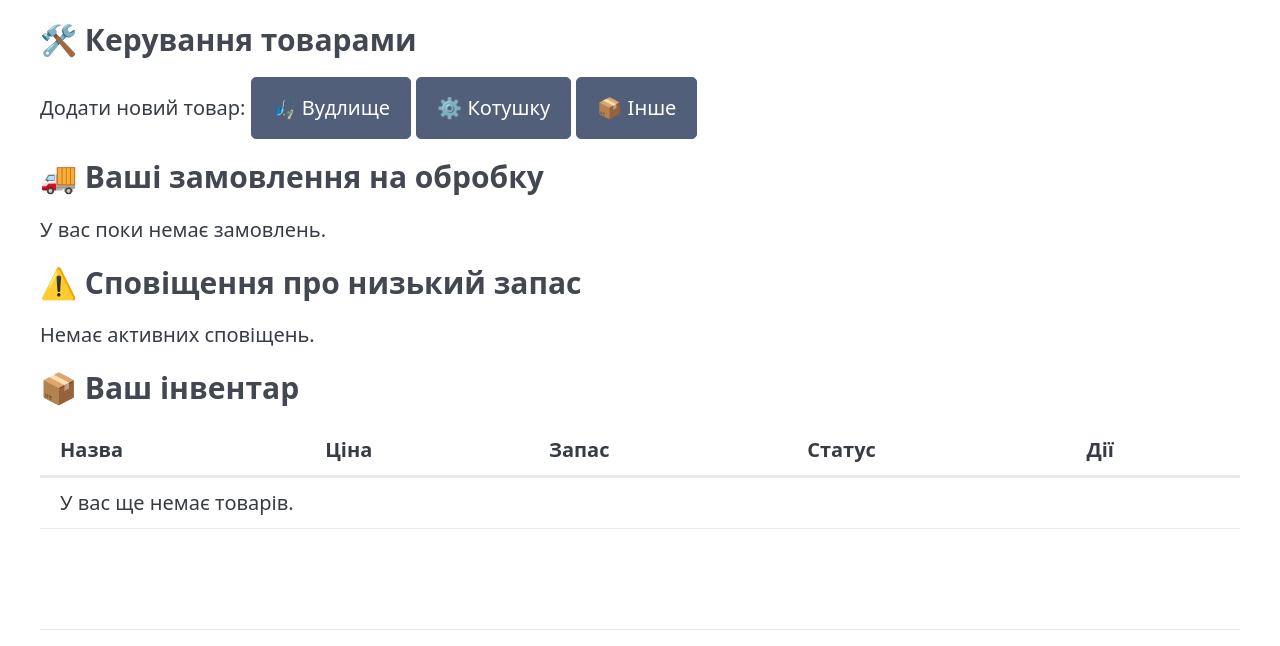
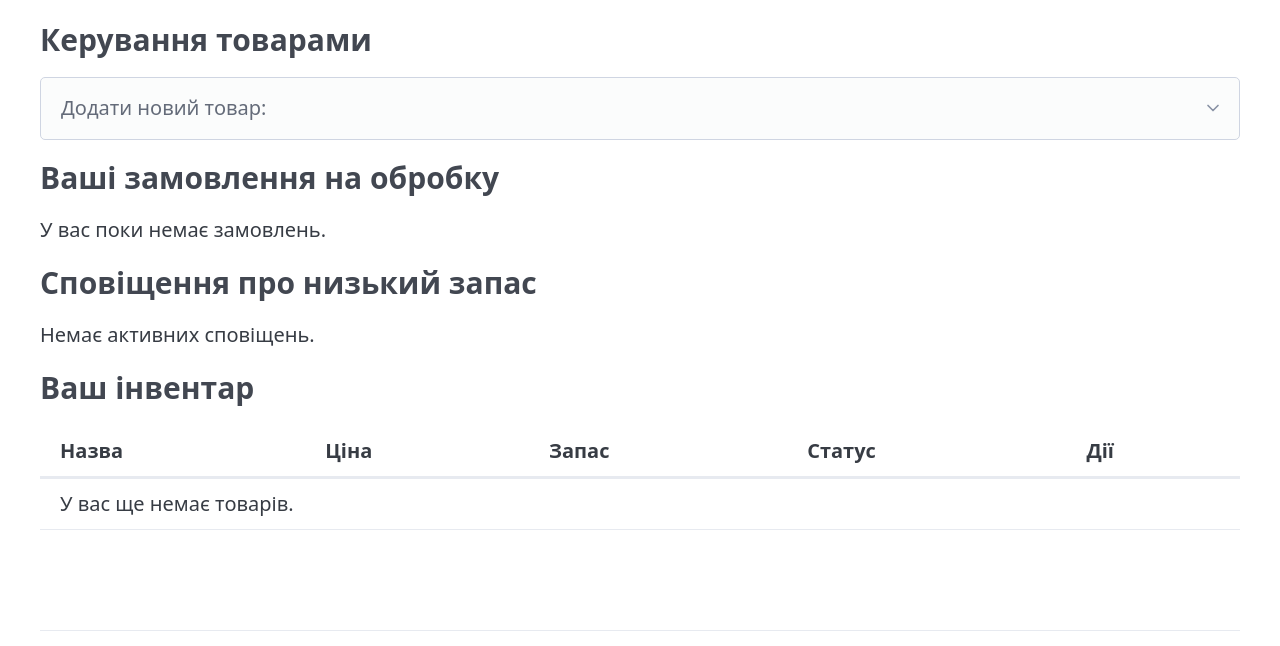
Before and after one commit to Solidarov/fishing-store, a Django app: template fishing_store/store/templates/store/seller_dashboard.html in a window 1280 px wide. Shown: the part 223-869 px from the top of the page. Run offline with Django 3.2, Linux system fonts and the light colour scheme; the template is opened without the code that fills it, so the values that code supplies are empty; some libraries are stand-ins or nearby versions.

Commit message:
ref: update seller dashboard template

```diff
--- a/fishing_store/store/models/orders.py
+++ b/fishing_store/store/models/orders.py
@@ -152,6 +152,10 @@ class SubOrder(models.Model):
         """Перевіряє, чи можна скасувати підзамовлення."""
         return self.status in [self.Status.PENDING]
 
+    def can_change_status(self):
+        """Перевіряє, чи можна загалом змінити статус"""
+        return self.can_mark_sent() or self.can_mark_sent() or self.can_cancel()
+
     def mark_sent(self):
         """Змінює статус на 'Відправлено'."""
         if not self.can_mark_sent():
--- a/fishing_store/store/templates/store/seller_dashboard.html
+++ b/fishing_store/store/templates/store/seller_dashboard.html
@@ -8,27 +8,32 @@
     </header>
 
     {% if missing_store_name %}
-    <aside style="background-color: #ffe0e0; border-left: 5px solid #ff0000; padding: 15px; margin-bottom: 20px;">
-        <h4 style="color: #ff0000; margin-top: 0;">⚠️ Відсутня назва магазину!</h4>
-        <p>Ваші товари не відображаються належним чином, і ви не зможете додавати нові товари, поки не вкажете назву магазину.</p>
+    <aside
+        style="border: #ffe0e0 1px solid; border-radius: 5px; border-left: 5px solid #ff0000; padding: 15px; margin-bottom: 20px;">
+        <h4 style="color: #ff0000; margin-top: 0;">Відсутня назва магазину!</h4>
+        <p>Ваші товари не відображаються належним чином, і ви не зможете додавати нові товари, поки не вкажете назву
+            магазину.</p>
         <a href="{% url 'users:profile_edit' %}" role="button">Встановити назву магазину</a>
     </aside>
     {% endif %}
 
     <section>
         <header>
-            <h3>🛠 Керування товарами</h3>
+            <h3>Керування товарами</h3>
         </header>
-        <p>Додати новий товар:
-            <a href="{% url 'store:product_add' %}?type=rod" role="button" class="secondary">🎣 Вудлище</a>
-            <a href="{% url 'store:product_add' %}?type=reel" role="button" class="secondary">⚙️ Котушку</a>
-            <a href="{% url 'store:product_add' %}" role="button" class="secondary">📦 Інше</a>
-        </p>
+        <details class="dropdown">
+            <summary>Додати новий товар:</summary>
+            <ul>
+                <li> <a href="{% url 'store:product_add' %}?type=rod" role="button" class="secondary">Вудлище</a></li>
+                <li> <a href="{% url 'store:product_add' %}?type=reel" role="button" class="secondary">Котушку</a></li>
+                <li> <a href="{% url 'store:product_add' %}" role="button" class="secondary">Інше</a></li>
+            </ul>
+        </details>
     </section>
 
     <section>
         <header>
-            <h3>🚚 Ваші замовлення на обробку</h3>
+            <h3>Ваші замовлення на обробку</h3>
         </header>
         {% if sub_orders %}
         <div style="overflow-x: auto;">
@@ -49,7 +54,8 @@
                     <tr>
                         <td>{{ sub_order.id }}</td>
                         <td>
-                        {{ sub_order.order.user.customer_profile.first_name }} {{sub_order.order.user.customer_profile.last_name}}<br>
+                            {{ sub_order.order.user.customer_profile.first_name }}
+                            {{sub_order.order.user.customer_profile.last_name}}<br>
                             <small>{{ sub_order.order.phone_number }}</small>
                         </td>
                         <td><small>{{ sub_order.delivery_address }}</small></td>
@@ -65,6 +71,7 @@
                             <mark>{{ sub_order.get_status_display }}</mark>
                         </td>
                         <td>
+                            {% if sub_order.can_change_status %}
                             <form action="{% url 'store:update_sub_order_status' sub_order.id %}" method="post">
                                 {% csrf_token %}
                                 <select name="status" style="margin-bottom: 5px;">
@@ -80,6 +87,7 @@
                                 </select>
                                 <button type="submit">Змінити</button>
                             </form>
+                            {% endif %}
                         </td>
                     </tr>
                     {% endfor %}
@@ -93,7 +101,7 @@
 
     <section>
         <header>
-            <h3>⚠️ Сповіщення про низький запас</h3>
+            <h3>Сповіщення про низький запас</h3>
         </header>
         {% if alerts %}
         <table>
@@ -128,7 +136,7 @@
 
     <section>
         <header>
-            <h3>📦 Ваш інвентар</h3>
+            <h3>Ваш інвентар</h3>
         </header>
         <div style="overflow-x: auto;">
             <table>
@@ -143,51 +151,49 @@
                 </thead>
                 <tbody>
                     {% for product in products %}
-                    <tr {% if product.is_deleted %}style="opacity: 0.5; background: #f9f9f9;"{% endif %}>
+                    <tr {% if product.is_deleted %}style="opacity: 0.5; background: #f9f9f9;" {% endif %}>
                         <td>{{ product.name }}</td>
                         <td>{{ product.price }} грн</td>
                         <td>
-                            {% if product.stock <= product.low_stock_threshold %}
-                                <mark>{{ product.stock }}</mark>
+                            {% if product.stock <= product.low_stock_threshold %} <mark>{{ product.stock }}</mark>
                                 {% else %}
                                 {{ product.stock }}
                                 {% endif %}
                         </td>
                         <td>
                             {% if product.is_deleted %}
-                                <span style="color: grey;">🗑 Видалено ({{ product.deleted_at|date:"d.m" }})</span>
+                            <span style="color: grey;">Видалено ({{ product.deleted_at|date:"d.m" }})</span>
                             {% elif not product.is_active %}
-                                <span style="color: orange;">⏸ Неактивний</span>
+                            <span style="color: orange;">Неактивний</span>
                             {% elif product.stock == 0 %}
-                                <span style="color: red;">📉 Немає в наявності</span>
+                            <span style="color: red;">Немає в наявності</span>
                             {% else %}
-                                <span style="color: green;">✅ Активний</span>
+                            <span style="color: green;">Активний</span>
                             {% endif %}
                         </td>
                         <td>
                             {% if not product.is_deleted %}
-                                <a href="{% url 'store:product_edit' product.id %}">Редагувати</a> |
-                                <form action="{% url 'store:product_delete' product.id %}" method="post" style="display:inline;" onsubmit="return confirm('Ви впевнені, що хочете видалити товар?')">
+                            <form action="{% url 'store:product_delete' product.id %}" method="post"
+                                onsubmit="return confirm('Ви впевнені, що хочете видалити товар?')">
+                                <fieldset class="grid">
+                                    <input type="button" value="Редагувати" class="outline secondary"
+                                        onclick="location.href='{% url 'store:product_edit' product.id %}'" />
                                     {% csrf_token %}
-                                    <button type="submit" class="contrast" style="--background-color: red; --color: white; padding: 2px 5px; font-size: 12px; border: none;">Видалити</button>
+                                    <input type="submit" class="outline" value="Видалити" />
+                                </fieldset>
                             </form>
                             {% else %}
-                                <form action="{% url 'store:product_restore' product.id %}" method="post" style="display:inline;">
+                            <form action="{% url 'store:product_restore' product.id %}" method="post">
                                 {% csrf_token %}
-                                    <button type="submit" class="secondary" style="padding: 2px 5px; font-size: 12px;">Відновити</button>
+                                <input type="submit" value="Відновити" class="secondary" />
                             </form>
-                                {% if user.is_admin_member %}
-                                 | <form action="{% url 'store:product_delete' product.id %}" method="post" style="display:inline;" onsubmit="return confirm('ПОВНЕ ВИДАЛЕННЯ! Ця дія незворотня. Ви впевнені?')">
-                                    {% csrf_token %}
-                                    <input type="hidden" name="hard" value="true">
-                                    <button type="submit" class="contrast" style="--background-color: darkred; --color: white; padding: 2px 5px; font-size: 12px;">Знищити</button>
-                                </form>
-                                {% endif %}
                             {% endif %}
                         </td>
                     </tr>
                     {% empty %}
-                <tr><td colspan="5">У вас ще немає товарів.</td></tr>
+                    <tr>
+                        <td colspan="5">У вас ще немає товарів.</td>
+                    </tr>
                     {% endfor %}
                 </tbody>
             </table>
```
Lines whose indentation alone changed are shown as unchanged.
